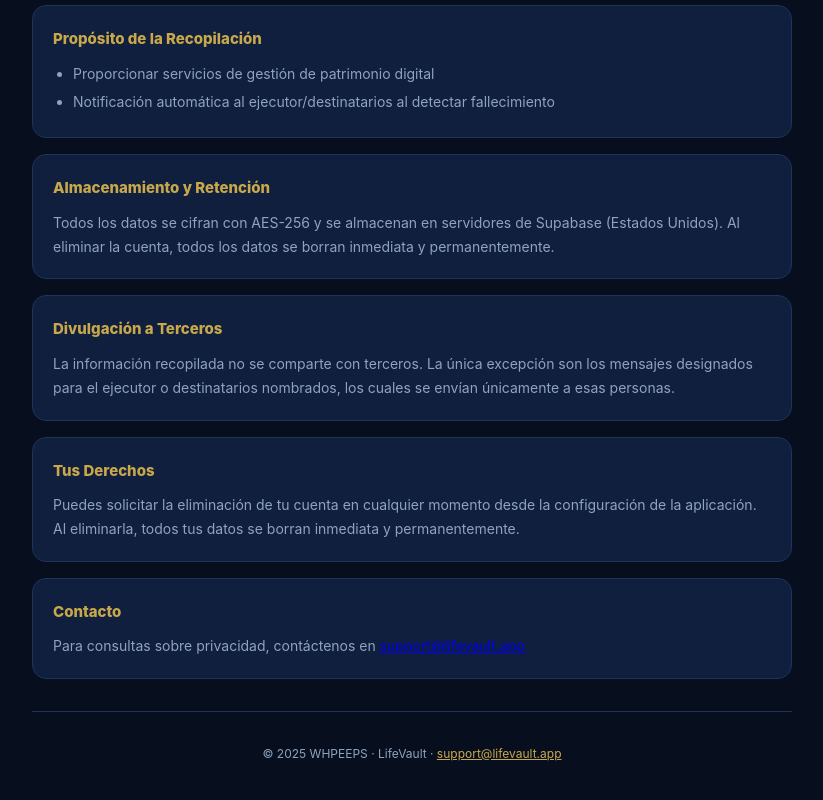
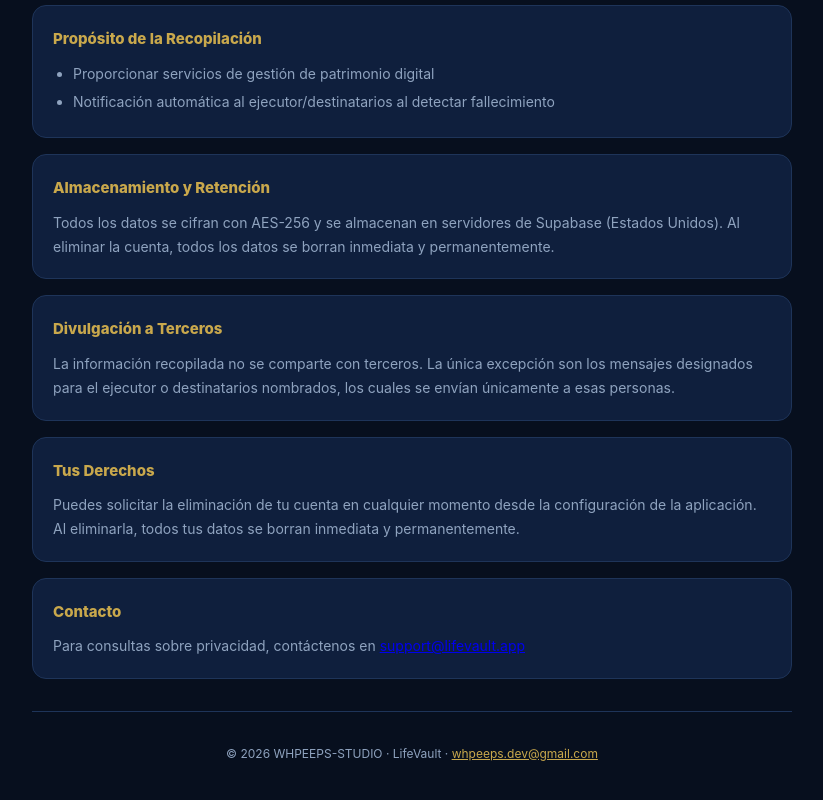
Before and after one commit to WHPEEPS/LifeVaultPolicy, a plain HTML site: page es.html in a window 1280 px wide. Shown: the part 763-1563 px from the top of the page, without its empty margins (228-1051 px from the left). Drawn offline with Linux system fonts and the light colour scheme.

Commit message:
Update es.html

```diff
--- a/es.html
+++ b/es.html
@@ -45,7 +45,7 @@ footer a { color:#C9A84C; }
   <div class="card"><h2>Divulgación a Terceros</h2><p>La información recopilada no se comparte con terceros. La única excepción son los mensajes designados para el ejecutor o destinatarios nombrados, los cuales se envían únicamente a esas personas.</p></div>
   <div class="card"><h2>Tus Derechos</h2><p>Puedes solicitar la eliminación de tu cuenta en cualquier momento desde la configuración de la aplicación. Al eliminarla, todos tus datos se borran inmediata y permanentemente.</p></div>
   <div class="card"><h2>Contacto</h2><p>Para consultas sobre privacidad, contáctenos en <a href="mailto:support@lifevault.app">support@lifevault.app</a></p></div>
-  <footer><p>© 2025 WHPEEPS · LifeVault · <a href="mailto:support@lifevault.app">support@lifevault.app</a></p></footer>
+  <footer><p>© 2026 WHPEEPS-STUDIO · LifeVault · <a href="mailto:whpeeps.dev@gmail.com">whpeeps.dev@gmail.com</a></p></footer>
 </div>
 </body>
 </html>
```
